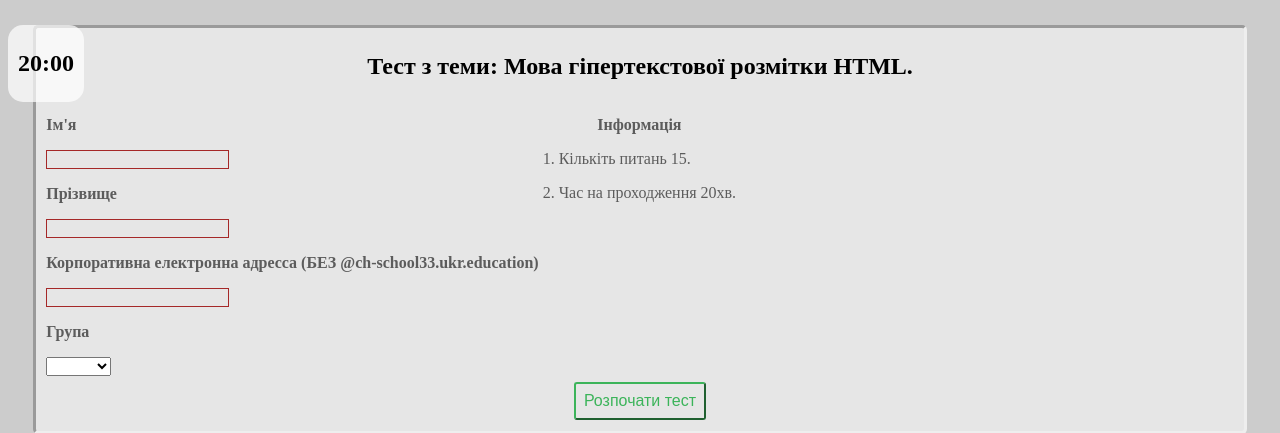
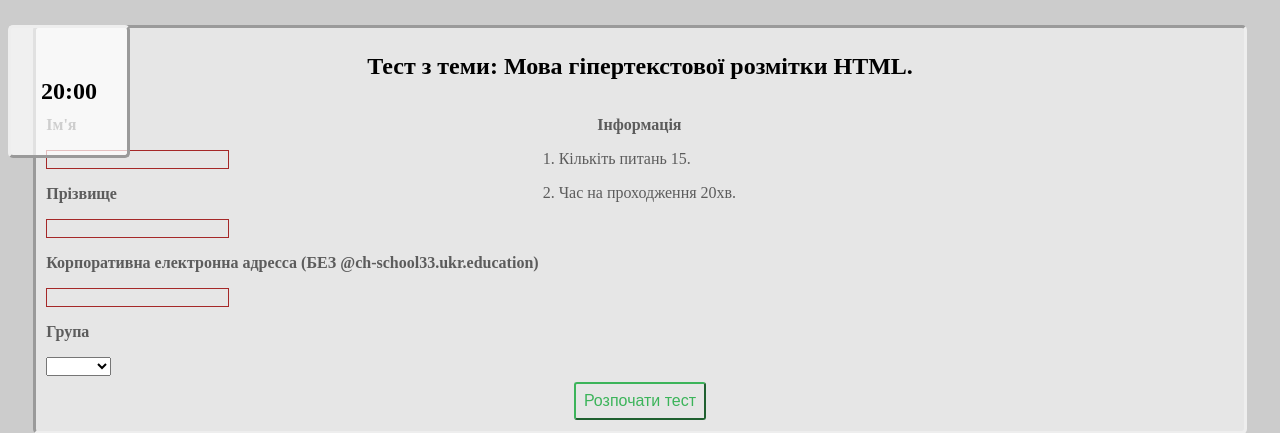
Before and after one commit to testufo/test.just.my.hw, a PHP site: page / in a window 1280 px wide. Shown: the top 433 px of the page. Run offline with PHP 8.4, Linux system fonts and the light colour scheme.

Commit message:
Update style.css

```diff
--- a/src/styles/style.css
+++ b/src/styles/style.css
@@ -9,8 +9,9 @@ body{
 header {
     background: rgba(255, 255, 255, 0.7);
     position: fixed;
-    border-radius: 15px;
-    padding: 5px 10px
+    border-radius: 5px;
+    border-style: outset;
+    padding: 30px;
 }
 
 .content {
```
